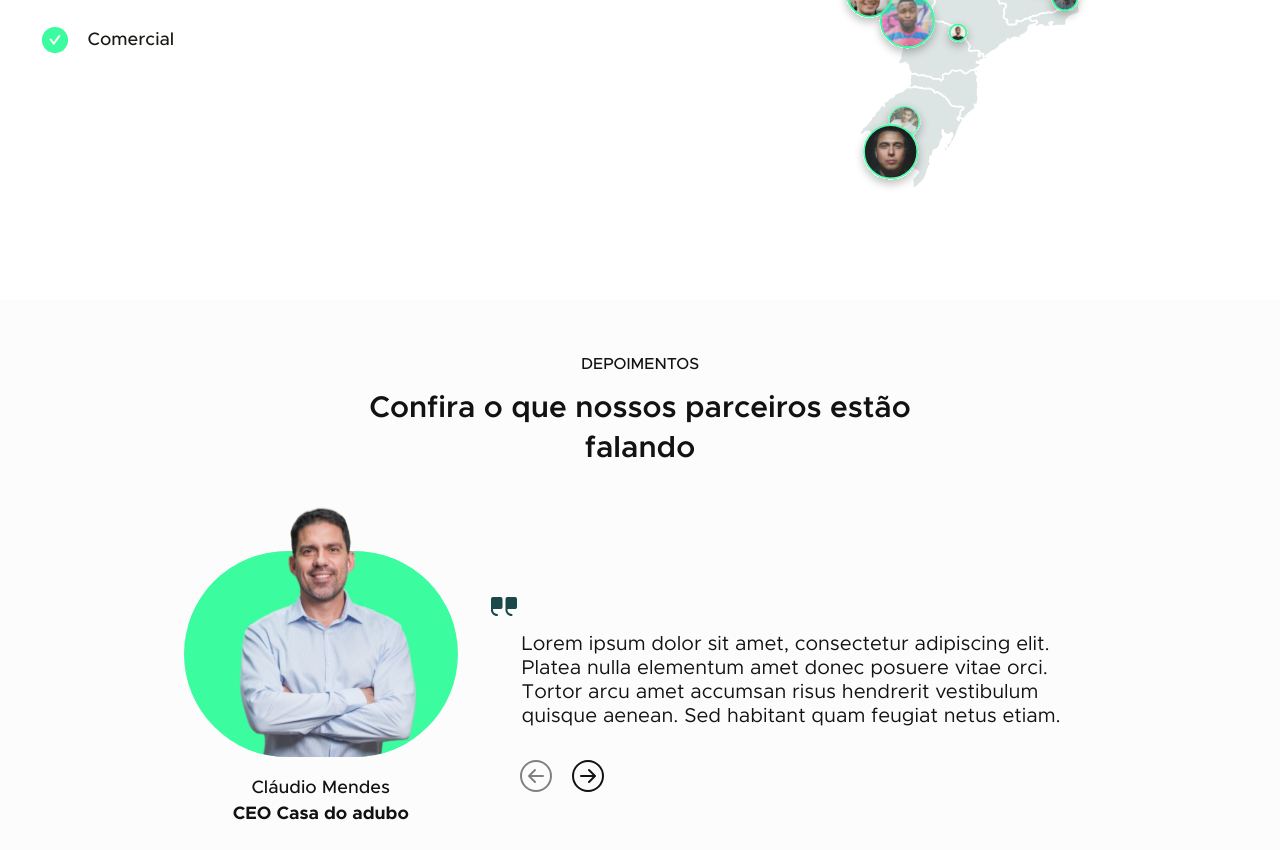
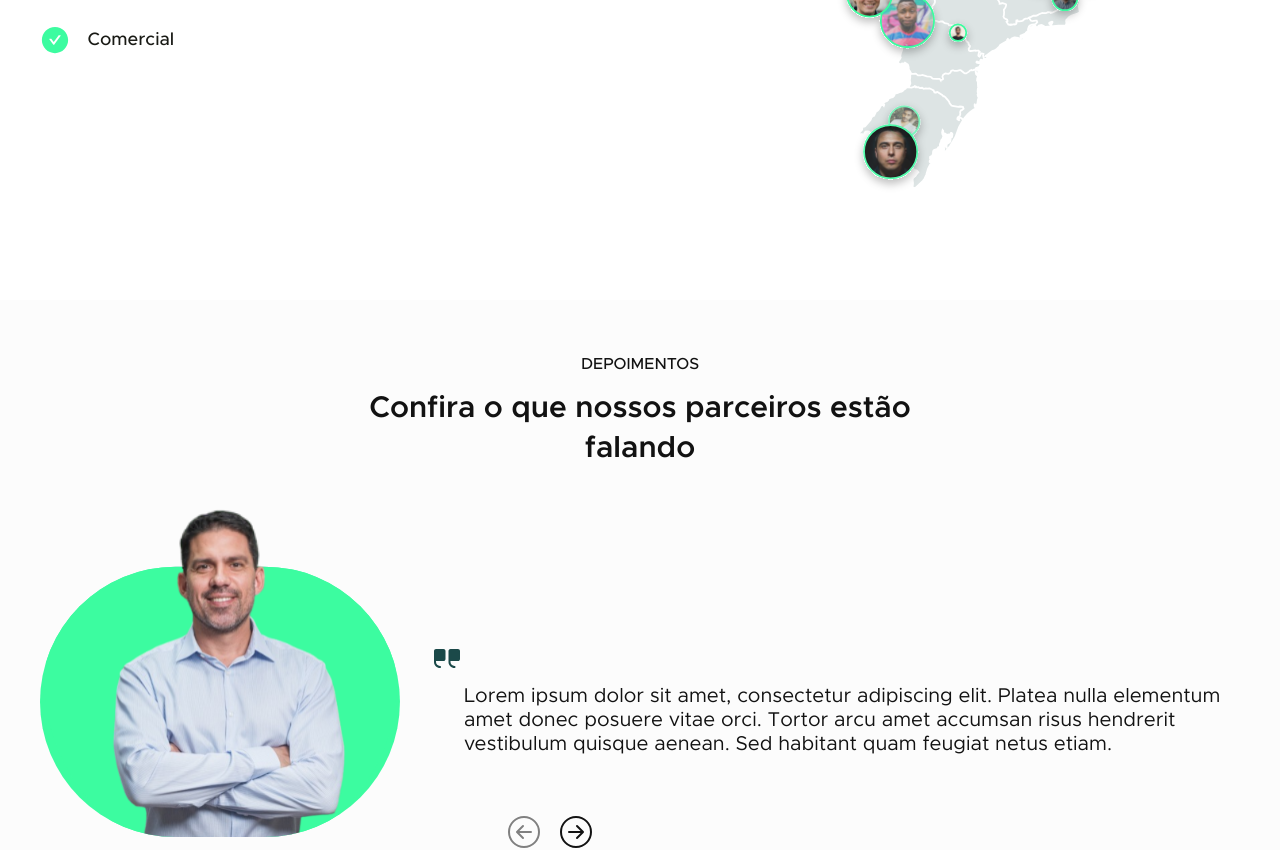
Before and after one commit to gustavohor/gb-site, a React (Vite) app: page / in a window 1280 px wide. Shown: the part 2771-3621 px from the top of the page. Built offline with nearby package versions, Linux system fonts and the light colour scheme.

Commit message:
Atualização responsiva 1.1

```diff
--- a/src/pages/Home/partner.tsx
+++ b/src/pages/Home/partner.tsx
@@ -19,7 +19,11 @@ export default function partner() {
             className="logoCasal"
             alt="Agrodistribuidor casal"
           />
-          <img src={CasadoAdubo} alt=" Casa do Adubo" />
+          <img
+            src={CasadoAdubo}
+            className="logoCasadoAdubo"
+            alt=" Casa do Adubo"
+          />
         </div>
       </div>
     </PartnerContainer>
--- a/src/pages/Home/styles.ts
+++ b/src/pages/Home/styles.ts
@@ -189,8 +189,10 @@ export const PartnerContainer = styled.div`
     .div-partners {
       display: flex;
       img {
-        width: 40%;
         padding-right: 4rem;
+        .logoCasadoAdubo {
+          width: 24%;
+        }
       }
     }
   }
@@ -732,7 +734,7 @@ export const TestimonialContainer = styled.div`
   .Testimonial {
     width: 100%;
     max-width: 1200px;
-    padding: 3.5rem 9rem 0 9rem;
+    padding: 3.5rem 0;
     display: flex;
     flex-direction: column;
     margin: 0 auto;
@@ -823,6 +825,9 @@ export const TestimonialContainer = styled.div`
   @media screen and (max-width: 1200px) {
     .Testimonial {
       padding: 3.5rem 2rem;
+      .prevSwiper {
+        margin-bottom: -15rem;
+      }
       .swiper-slide.swiper-slide-active {
       }
       .swiperSlideInfo {
@@ -848,6 +853,9 @@ export const TestimonialContainer = styled.div`
   @media screen and (max-width: 900px) {
     .Testimonial {
       padding: 3.5rem 1rem 0 1rem;
+      .prevSwiper {
+        margin-bottom: 0;
+      }
       .swiper-slide.swiper-slide-active {
         display: flex;
         flex-direction: column-reverse;
--- a/src/pages/Home/testimonial.tsx
+++ b/src/pages/Home/testimonial.tsx
@@ -78,7 +78,7 @@ export default function testimonial() {
           <span> DEPOIMENTOS</span>
           <h2>Confira o que nossos parceiros estão falando</h2>
         </div>
-        <div>
+        <div className="prevSwiper">
           <Swiper
             onBeforeInit={(swiper) => {
               swiperRef.current = swiper.el;
```
